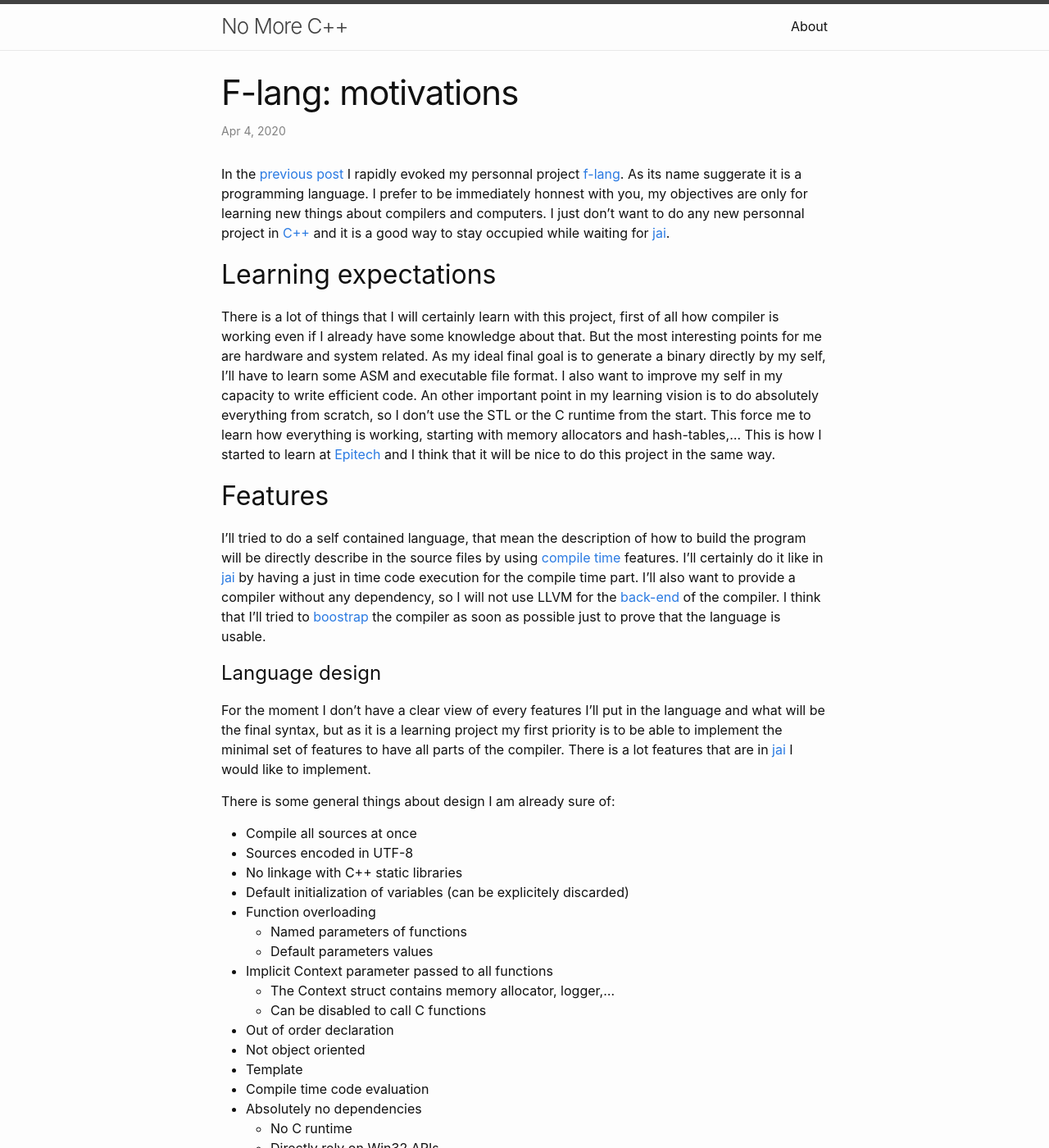
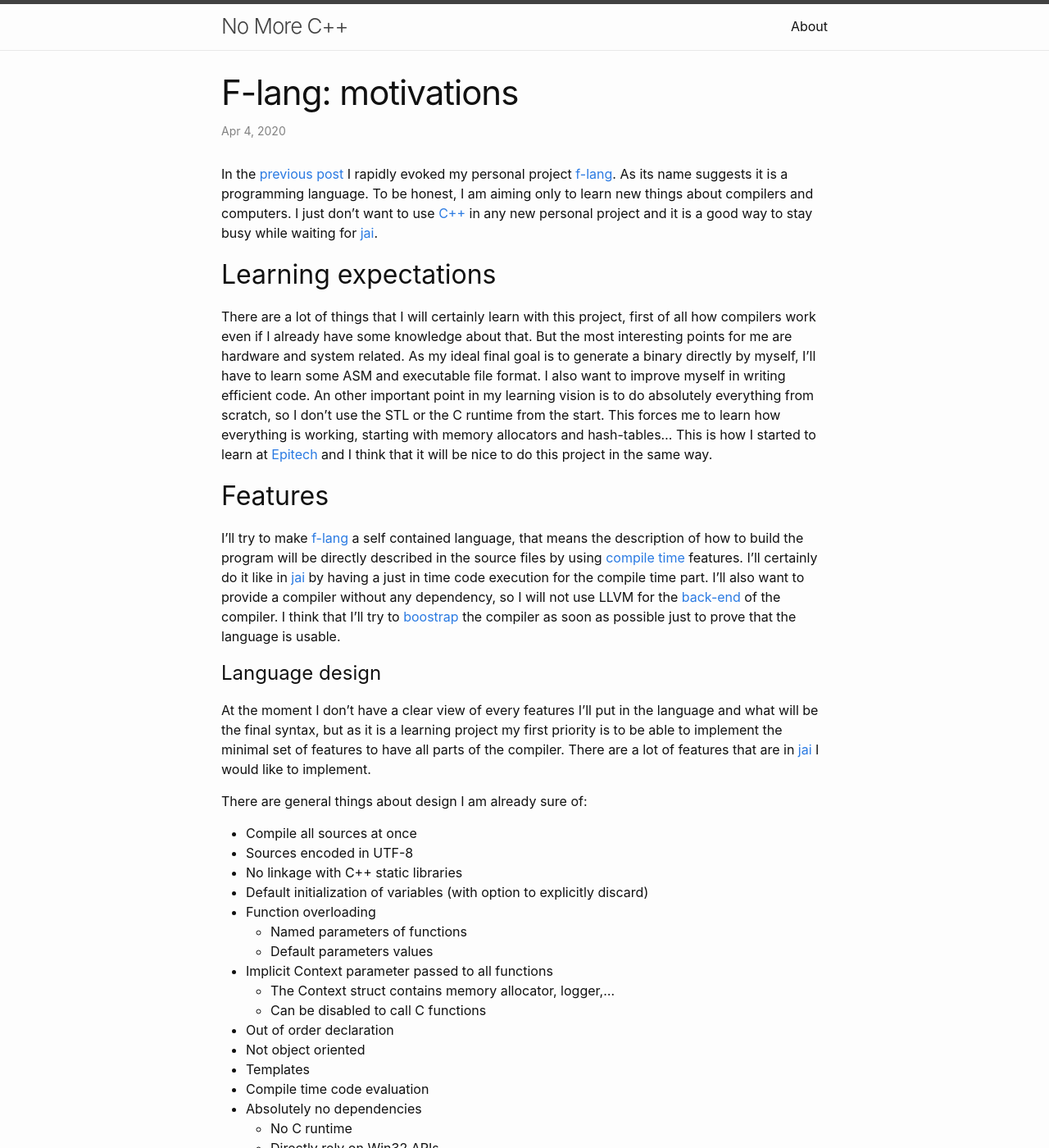
Before and after one commit to Flamaros/Flamaros.github.io, a Jekyll site: the page built from _posts/2020-04-01-F-lang-motivations.markdown, in a window 1280 px wide and 1400 px high. Shown: the whole window at 82% size. Built offline with Jekyll 4.4.1, drawn with Linux system fonts in a browser that asks for light colours; nearby versions of some CDN libraries; some of the changed text lies outside the part shown.

Commit message:
Some English mistakes

```diff
--- a/_posts/2020-04-01-F-lang-motivations.markdown
+++ b/_posts/2020-04-01-F-lang-motivations.markdown
@@ -5,38 +5,37 @@ date:   2020-04-04 15:00:00 +0100
 categories: f-lang
 comments: true
 ---
-In the [previous post] I rapidly evoked my personnal project [f-lang]. As its name suggerate it is a programming
-language. I prefer to be immediately honnest with you, my objectives are only for learning new things about compilers
-and computers. I just don't want to do any new personnal project in [C++] and it is a good way to stay occupied while
-waiting for [jai].
+In the [previous post] I rapidly evoked my personal project [f-lang]. As its name suggests it is a programming
+language. To be honest, I am aiming only to learn new things about compilers and computers. I just don't want to use
+[C++] in any new personal project and it is a good way to stay busy while waiting for [jai].
 
 ## Learning expectations
-There is a lot of things that I will certainly learn with this project, first of all how compiler is working even if I
+There are a lot of things that I will certainly learn with this project, first of all how compilers work even if I
 already have some knowledge about that. But the most interesting points for me are hardware and system related. As my
-ideal final goal is to generate a binary directly by my self, I'll have to learn some ASM and executable file format. I
-also want to improve my self in my capacity to write efficient code.
+ideal final goal is to generate a binary directly by myself, I'll have to learn some ASM and executable file format. I
+also want to improve myself in writing efficient code.
 An other important point in my learning vision is to do absolutely everything from scratch, so I don't use the STL or
-the C runtime from the start. This force me to learn how everything is working, starting with memory allocators and
-hash-tables,... This is how I started to learn at [Epitech] and I think that it will be nice to do this project in the
+the C runtime from the start. This forces me to learn how everything is working, starting with memory allocators and
+hash-tables... This is how I started to learn at [Epitech] and I think that it will be nice to do this project in the
 same way.
 
 ## Features
-I'll tried to do a self contained language, that mean the description of how to build the program will be directly
-describe in the source files by using [compile time] features. I'll certainly do it like in [jai] by having a just in
-time code execution for the compile time part.
+I'll try to make [f-lang] a self contained language, that means the description of how to build the program will be
+directly described in the source files by using [compile time] features. I'll certainly do it like in [jai] by having a
+just in time code execution for the compile time part.
 I'll also want to provide a compiler without any dependency, so I will not use LLVM for the [back-end] of the compiler.
-I think that I'll tried to [boostrap] the compiler as soon as possible just to prove that the language is usable.
+I think that I'll try to [boostrap] the compiler as soon as possible just to prove that the language is usable.
 
 # Language design
-For the moment I don't have a clear view of every features I'll put in the language and what will be the final syntax,
+At the moment I don't have a clear view of every features I'll put in the language and what will be the final syntax,
 but as it is a learning project my first priority is to be able to implement the minimal set of features to have all
-parts of the compiler. There is a lot features that are in [jai] I would like to implement.
+parts of the compiler. There are a lot of features that are in [jai] I would like to implement.
 
-There is some general things about design I am already sure of:
+There are general things about design I am already sure of:
  - Compile all sources at once
  - Sources encoded in UTF-8
  - No linkage with C++ static libraries
- - Default initialization of variables (can be explicitely discarded)
+ - Default initialization of variables (with option to explicitly discard)
  - Function overloading
    - Named parameters of functions
    - Default parameters values
@@ -45,14 +44,14 @@ There is some general things about design I am already sure of:
    - Can be disabled to call C functions
  - Out of order declaration
  - Not object oriented
- - Template
+ - Templates
  - Compile time code evaluation
  - Absolutely no dependencies
    - No C runtime
    - Directly rely on Win32 APIs
 
 ## Roadmap
-Here is a list of things I plan to do. This list isn't ordered.
+Here is a list of things I plan to do (not necessarily in order):
  - Lexer
  - Parser
  - [Name binding]
@@ -66,23 +65,23 @@ Here is a list of things I plan to do. This list isn't ordered.
  - Code generation
    - C++ code
      - Certainly in one compilation unit
-     - Ease the code parsing and AST interpretation debugging
-	 - Ease debugging of compile time generated code
+     - Make code parsing and AST interpretation debugging easy
+	 - Make it easy to debug compile time generated code
    - X86 or X64 ASM in nasm file format
      - Intermediate step to be focused on ASM learning
    - Win32 binary file
-     - I already look at the specifications and did some tests
+     - I already looked at the specifications and did some tests
  - Debug info file
  - Debugger
 
 ## Current status
-The lexer is working fine enough for the moment and already detect and report errors to the user. Even if there it stay
+The lexer is working well enough for now and already detects and reports errors to the user. Even if there are still
 some areas of improvement in the lexer, I started to work on the parser.
-Beside this work on the code I take a lot of time of reading articles or technical documents that are related to this
-project.
+Besides only working on the code I also spend a lot of time reading articles or technical documents that are related to
+this project.
 
 ## Blog
-Naturally I'll keep you aware of my progress on this project, but I hope to find more to share with you.
+Naturally I'll post updates of my progress on this project, but I hope to find more to share with you.
 
 [f-lang]: https://github.com/Flamaros/f-lang
 [C++]: https://isocpp.org/
```
